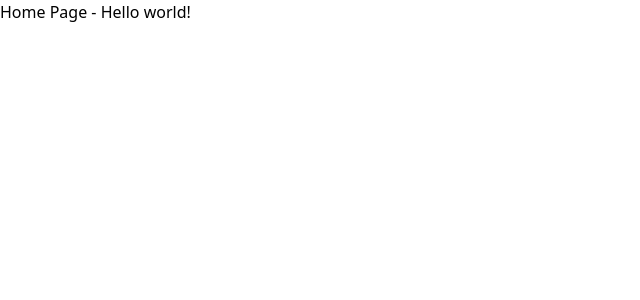
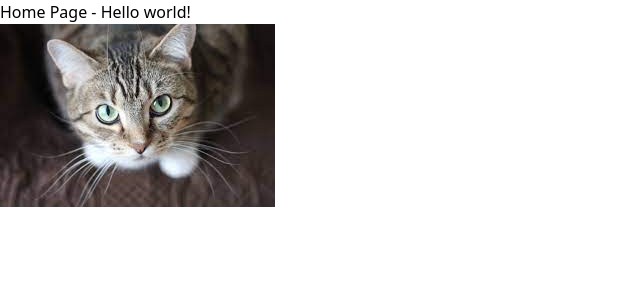
Before and after one commit to JasonXB/EF_Clone, a Next.js app: page / in a window 1280 px wide. Shown: the top 300 px of the page, without its empty margins (0-640 px from the left). Built offline with nearby package versions, Linux system fonts and the light colour scheme.

Commit message:
start avatar component; stuck importing image

```diff
--- /dev/null
+++ b/components/avatar/avatar.module.css
@@ -0,0 +1,14 @@
+.largeAvatar {
+  height: 20.875rem;
+  width: 20.875rem;
+}
+
+.mediumAvatar {
+  height: 9.375rem;
+  width: 9.25rem;
+}
+
+.smallAvatar {
+  height: 9.25rem;
+  width: 8.75rem;
+}
--- /dev/null
+++ b/components/avatar/avatar.tsx
@@ -0,0 +1,29 @@
+import React, { FC } from 'react';
+import Image, { StaticImageData } from 'next/image';
+
+import styles from './avatar.module.css';
+
+interface ImagePath {
+  imgLocation: StaticImageData | string;
+  displaySize: 'large' | 'medium';
+  personsName: string;
+}
+
+const Avatar: FC<ImagePath> = ({
+  imgLocation,
+  displaySize,
+  personsName,
+}: ImagePath) => {
+  const altText = 'A picture of ' + personsName;
+
+  const selectedClass =
+    displaySize === 'large' ? styles.largeAvatar : styles.mediumAvatar;
+
+  return (
+    <div className={`${selectedClass}`}>
+      <Image src={imgLocation} alt={altText} />
+    </div>
+  );
+};
+
+export default Avatar;
--- a/pages/index.tsx
+++ b/pages/index.tsx
@@ -1,5 +1,9 @@
 import type { NextPage } from 'next';
 import Head from 'next/head';
+
+import Avatar from '../components/avatar/avatar';
+
+import Cat from '../assets/Cat.jpeg';
 
 const Home: NextPage = ({}) => {
   return (
@@ -10,6 +14,9 @@ const Home: NextPage = ({}) => {
         <link rel="icon" href="/favicon.ico" />
       </Head>
       <h1>Home Page - Hello world!</h1>
+      <div>
+        <Avatar imgLocation={Cat} displaySize="large" personsName="Elon Musk" />
+      </div>
     </div>
   );
 };
```
Also changed, not shown: assets/cat.jpeg (added).
